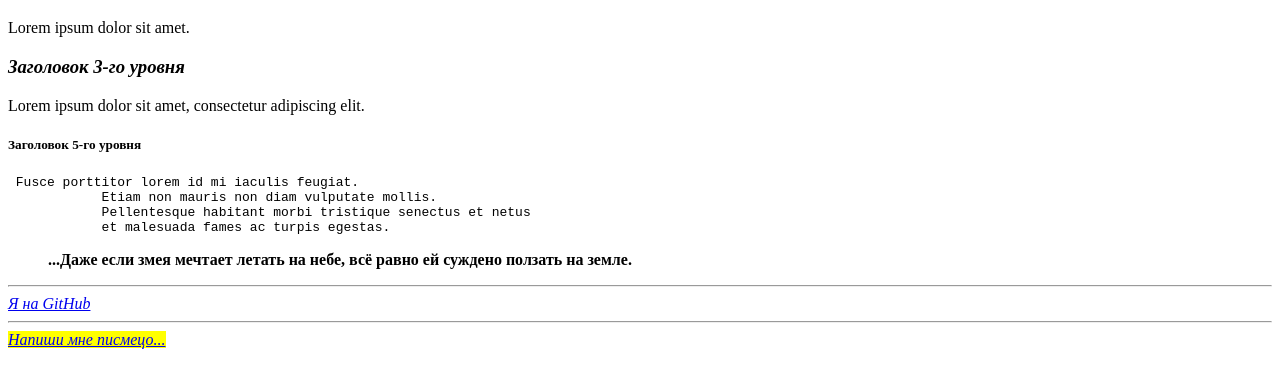
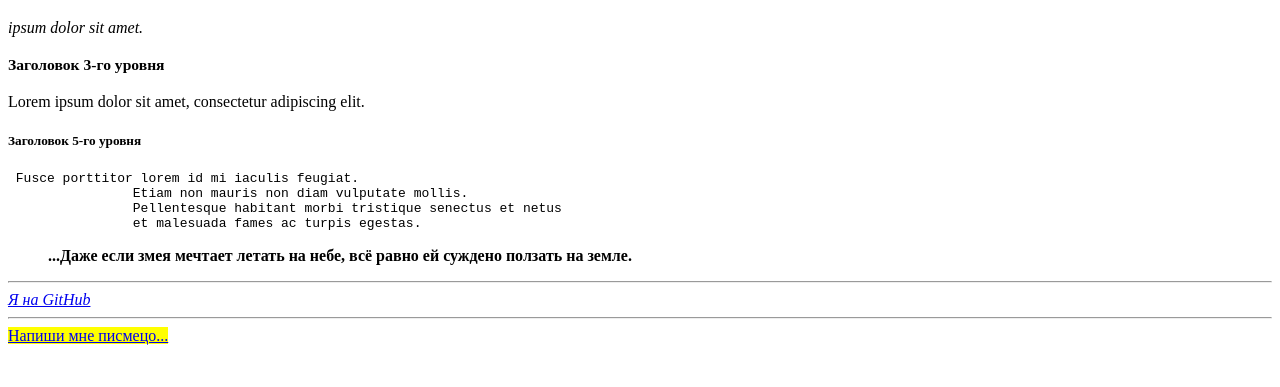
Before and after one commit to oiskritsky/If_html, a plain HTML site: page about/index.html in a window 1280 px wide. Shown: the part 47-434 px from the top of the page. Drawn offline with Linux system fonts and the light colour scheme.

Commit message:
fix about page and some problem to main page

```diff
--- a/about/index.html
+++ b/about/index.html
@@ -9,9 +9,9 @@
         <h1>
             <b>Заголовок 1-го уровня</b>
         </h1>
-        Lorem ipsum dolor sit amet.
+            <i>ipsum dolor sit amet.</i>
         <h3>
-        <i>Заголовок 3-го уровня</i>
+            <sub>Заголовок 3-го уровня</sub>
         </h3>
             <p>Lorem ipsum dolor sit amet, consectetur adipiscing elit.</p>
         <h5>Заголовок 5-го уровня</h5>
@@ -29,9 +29,7 @@
         </em>
         <hr/>
         <mark>
-        <a href="mailto:oiskritsky@gmail.com">
-        <i>Напиши мне писмецо...</i>
-        </a>
+            <a href="mailto:oiskritsky@gmail.com">Напиши мне писмецо...</a>
         </mark>
     </body>
 </html>
```
Also changed, not shown: index.html (+5 -5 lines). Lines whose indentation alone changed are shown as unchanged.
